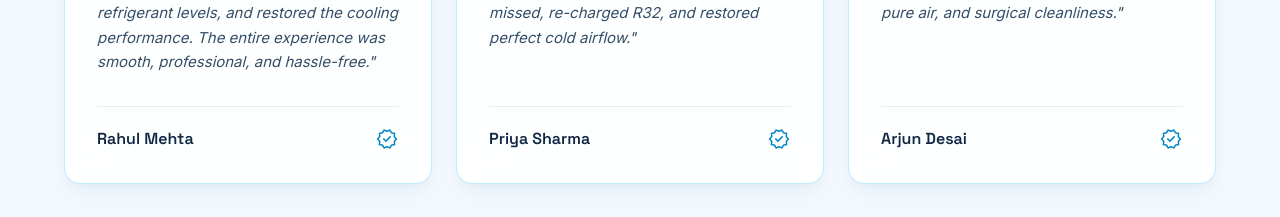
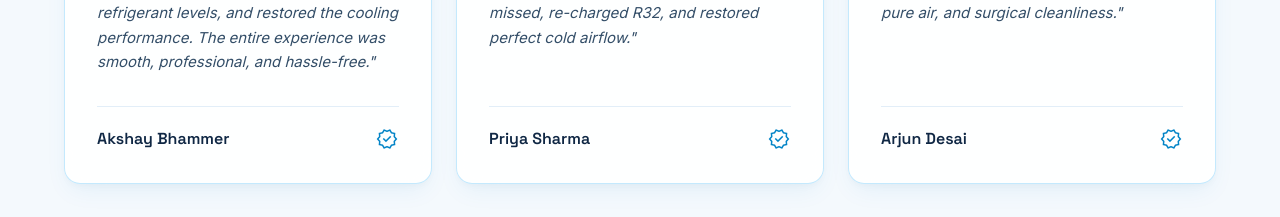
Before and after one commit to AKSHAYBHAMMAR/ezcool, a Next.js app: page / in a window 1280 px wide. Shown: the part 3180-3397 px from the top of the page. Built offline with nearby package versions, Linux system fonts and the light colour scheme.

Commit message:
Update testimonial customer name

```diff
--- a/src/components/Testimonials.tsx
+++ b/src/components/Testimonials.tsx
@@ -6,7 +6,7 @@ const testimonials = [
   {
     quote:
       '"EZCOOL provided exceptional AC servicing at our home. The technician arrived on time, thoroughly cleaned the indoor and outdoor units, checked the refrigerant levels, and restored the cooling performance. The entire experience was smooth, professional, and hassle-free."',
-    author: 'Rahul Mehta',
+    author: 'Akshay Bhammer',
   },
   {
     quote:
```
